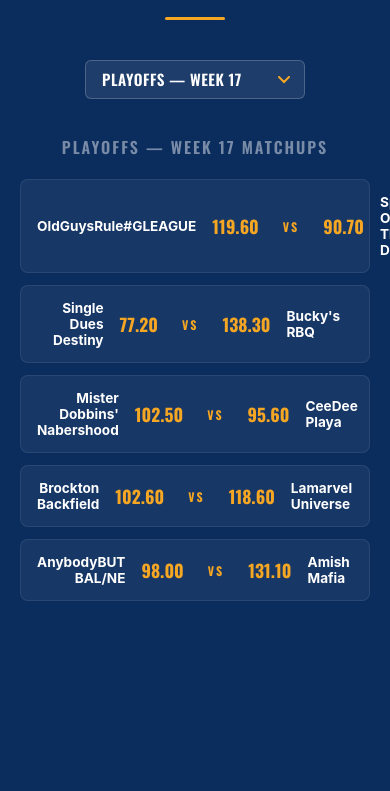
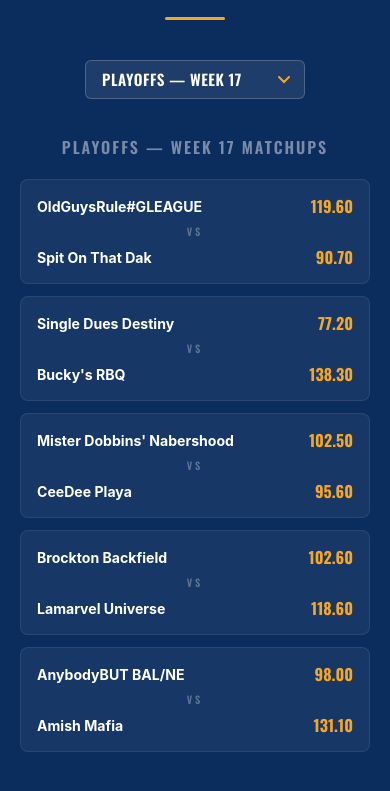
Before and after one commit to andrewnarellano/plc, a plain HTML site: page schedule.html in a window 390 px wide. Shown: the part 175-966 px from the top of the page. Before the commit the page ends 844 px from the top, so only its background shows below. Drawn offline with nearby package versions, Linux system fonts and the light colour scheme.

Commit message:
Restructure matchup tiles to stacked rows — fixes mobile overflow

```diff
--- a/schedule.html
+++ b/schedule.html
@@ -177,32 +177,37 @@
       background: rgba(255,255,255,0.05);
       border: 1px solid rgba(255,255,255,0.08);
       border-radius: 8px;
-      padding: 18px 24px;
+      padding: 16px 20px;
+      display: flex;
+      flex-direction: column;
+      gap: 4px;
+    }
+    .matchup-row {
       display: flex;
       align-items: center;
       justify-content: space-between;
-      gap: 16px;
+      gap: 12px;
     }
     .matchup-team {
       font-weight: 700;
       font-size: 0.95rem;
-      flex: 1;
+      min-width: 0;
+      overflow-wrap: break-word;
+      word-break: break-word;
     }
-    .matchup-team.away { text-align: right; }
-    .matchup-team.home { text-align: left; }
     .matchup-vs {
       font-family: 'Oswald', sans-serif;
-      font-size: 0.75rem;
-      font-weight: 700;
-      color: var(--gold);
-      letter-spacing: 2px;
+      font-size: 0.65rem;
+      font-weight: 600;
+      color: rgba(255,255,255,0.3);
+      letter-spacing: 3px;
       text-transform: uppercase;
-      flex-shrink: 0;
-      padding: 0 8px;
+      text-align: center;
+      padding: 2px 0;
     }
     .matchup-score {
       font-family: 'Oswald', sans-serif;
-      font-size: 1.1rem;
+      font-size: 1rem;
       font-weight: 700;
       color: var(--gold);
       flex-shrink: 0;
@@ -214,7 +219,7 @@
     }
     @media (max-width: 520px) {
       .matchup-card { padding: 14px 16px; }
-      .matchup-team { font-size: 0.85rem; }
+      .matchup-team { font-size: 0.88rem; }
     }
   </style>
 </head>
@@ -328,11 +333,15 @@
 
           list.innerHTML +=
             '<div class="matchup-card">' +
-              '<div class="matchup-team away">' + awayNameHtml + '</div>' +
-              awayScoreHtml +
+              '<div class="matchup-row">' +
+                '<div class="matchup-team">' + awayNameHtml + '</div>' +
+                awayScoreHtml +
+              '</div>' +
               '<div class="matchup-vs">vs</div>' +
-              homeScoreHtml +
-              '<div class="matchup-team home">' + homeNameHtml + '</div>' +
+              '<div class="matchup-row">' +
+                '<div class="matchup-team">' + homeNameHtml + '</div>' +
+                homeScoreHtml +
+              '</div>' +
             '</div>';
         });
 
```
